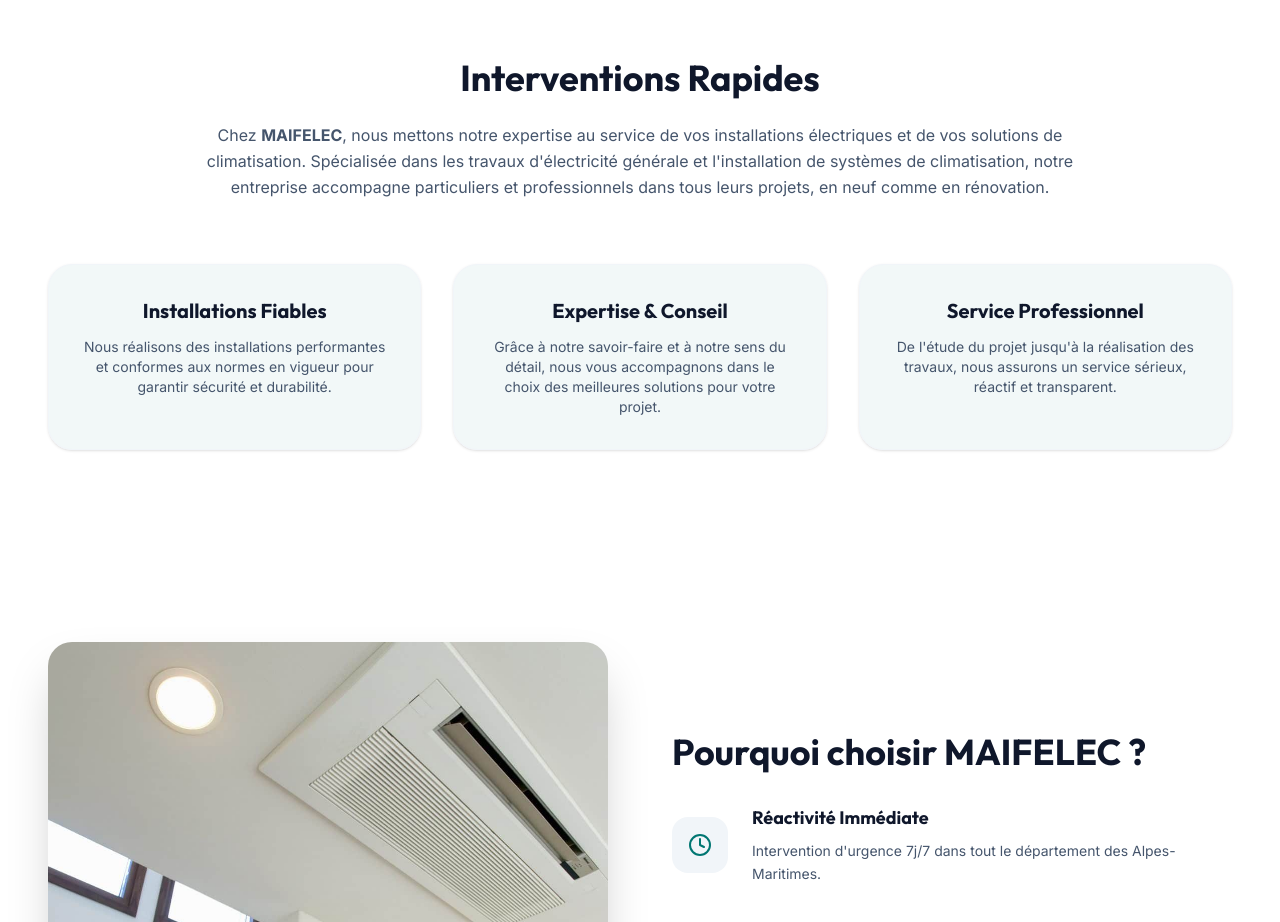
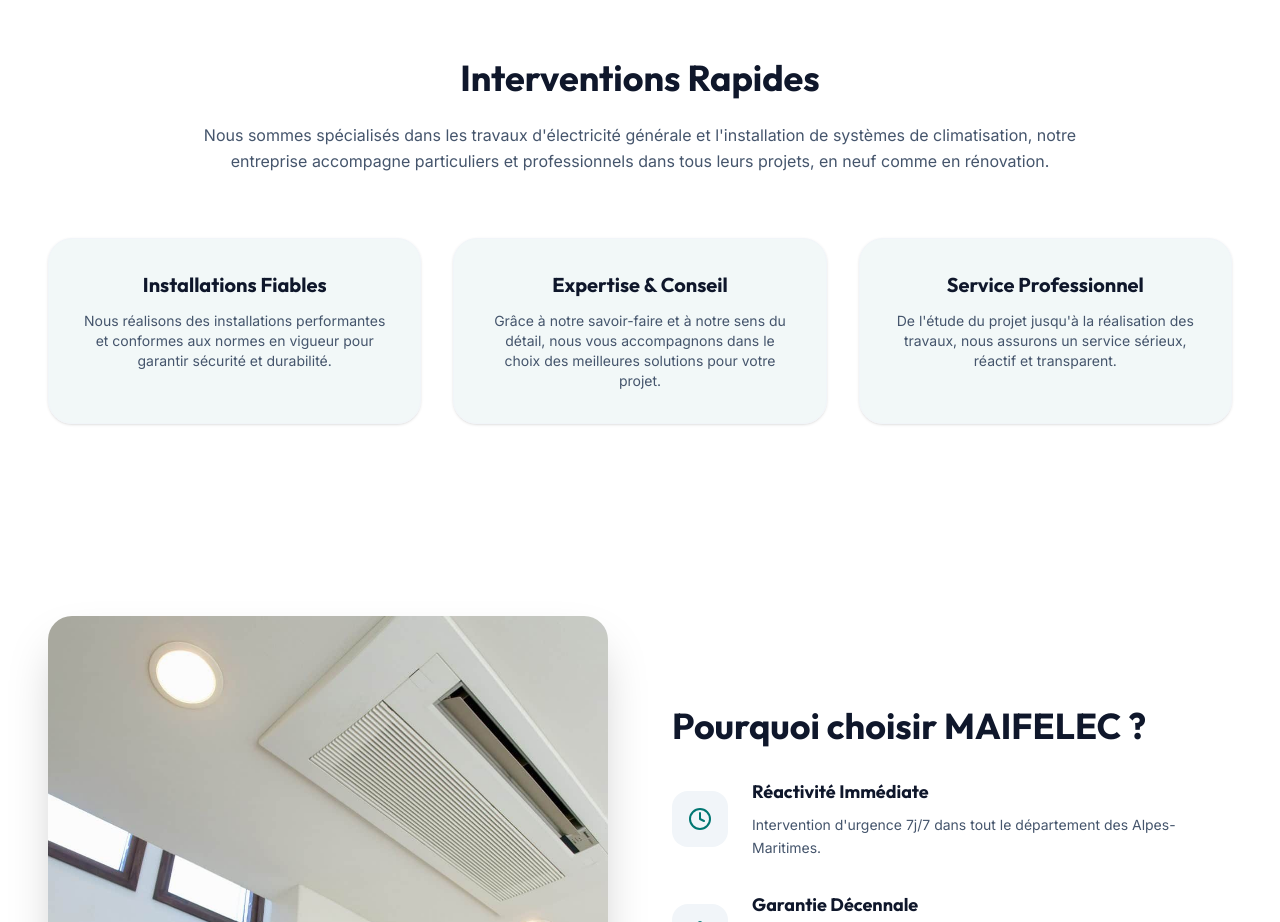
Before and after one commit to ThibautLffg/maiffelec, a React (Vite) app: page / in a window 1280 px wide. Shown: the part 1420-2342 px from the top of the page. Built offline with nearby package versions, Linux system fonts and the light colour scheme.

Commit message:
fix: details

```diff
--- a/src/pages/Home.tsx
+++ b/src/pages/Home.tsx
@@ -159,9 +159,13 @@
 <section className="section-padding">
   <div className="max-w-4xl mx-auto text-center mb-16">
     <h2 className="text-3xl md:text-4xl mb-6">Interventions Rapides</h2>
-    <p className="text-slate-600 leading-relaxed">
+    {/* <p className="text-slate-600 leading-relaxed">
       Chez <strong>MAIFELEC</strong>, nous mettons notre expertise au service de vos installations électriques et de vos solutions de climatisation.
       Spécialisée dans les travaux d'électricité générale et l'installation de systèmes de climatisation, notre entreprise accompagne
+      particuliers et professionnels dans tous leurs projets, en neuf comme en rénovation.
+    </p> */}
+    <p className="text-slate-600 leading-relaxed">
+      Nous sommes spécialisés dans les travaux d'électricité générale et l'installation de systèmes de climatisation, notre entreprise accompagne
       particuliers et professionnels dans tous leurs projets, en neuf comme en rénovation.
     </p>
   </div>
```
